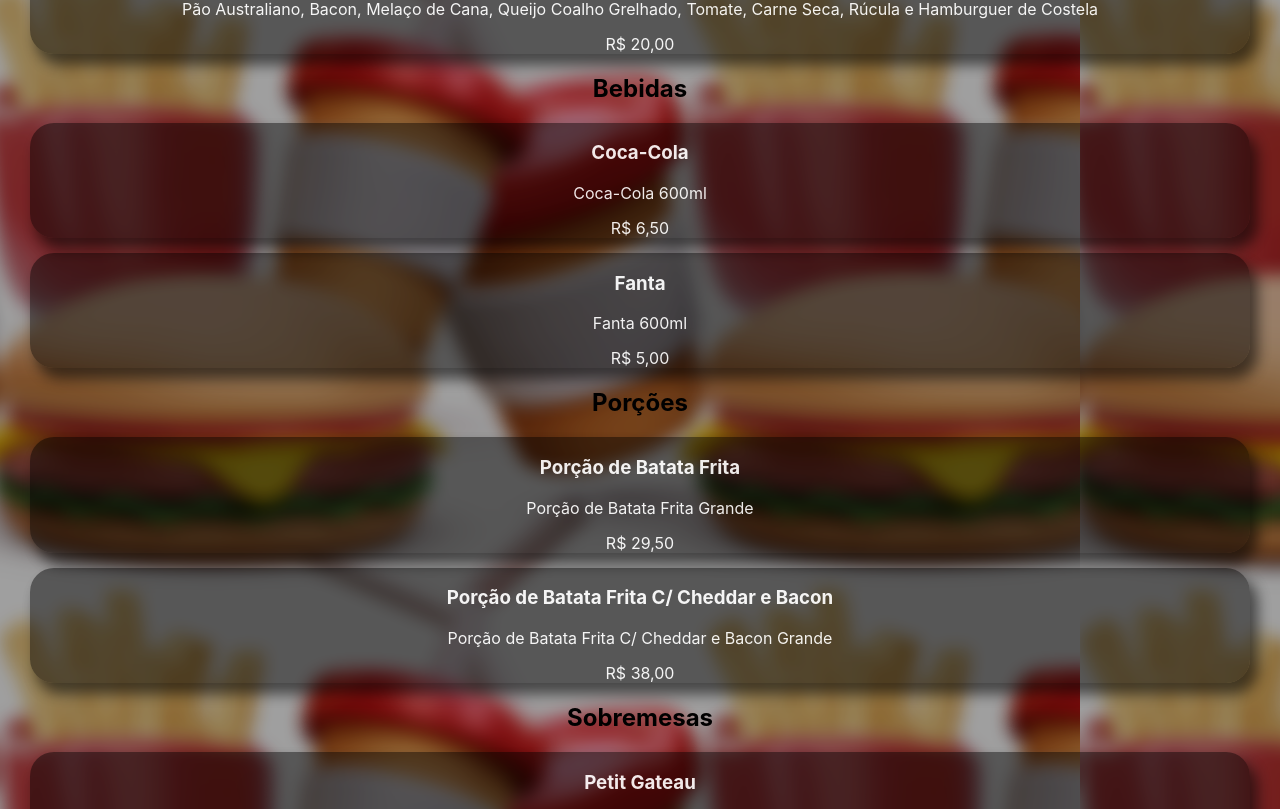
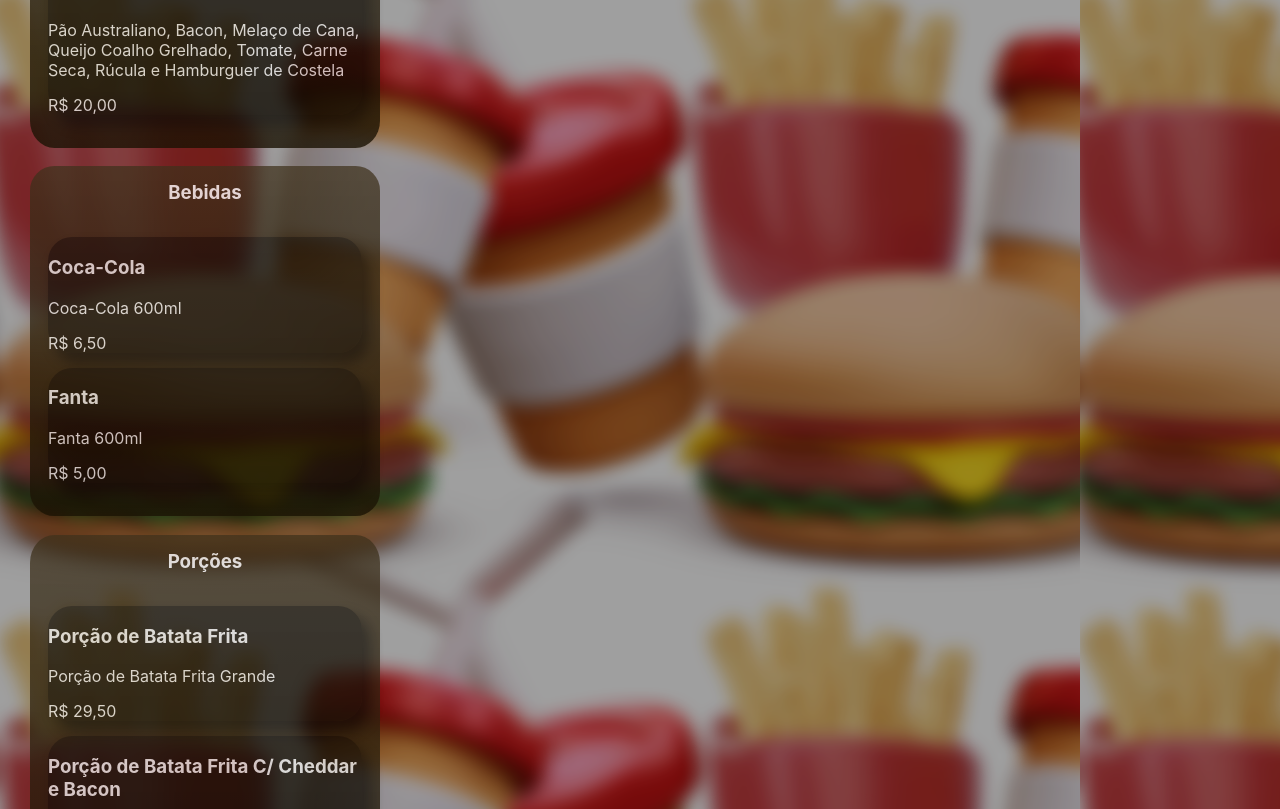
Before and after one commit to zZubat/Burguer-Night, a React (Create React App) app in the folder burguernight/: page / in a window 1280 px wide. Shown: the part 611-1420 px from the top of the page. Built offline with nearby package versions, Linux system fonts and the light colour scheme.

Commit message:
usa a função caixa

```diff
--- a/burguernight/src/componentes/TelaPrincipal/index.tsx
+++ b/burguernight/src/componentes/TelaPrincipal/index.tsx
@@ -5,6 +5,7 @@ import BoxProduto from './BoxBurguer/index';
 import { useEffect, useState } from 'react';
 import ProdutoService from '../services/ProdutoServices';
 import Produto from '../models/Produto';
+import Caixa from '../Adicionais/Caixa';
 
 
 function TelaPrincipal() {
@@ -47,35 +48,39 @@ function TelaPrincipal() {
             <Carrinho/>
             <Navegacao/>
             <section id="Burguer">
-                <h1>Burguers</h1>
+                <Caixa titulo={"Burguers"}>
                 {(carregando === true) && (
                     <p>Carregando...</p>
                 )}
                 {Lista('burguer')}
+                </Caixa>
             </section>
 
             <section id="Bebidas">
-                <h1>Bebidas</h1>
+                <Caixa titulo={"Bebidas"}>
                 {(carregando === true) && (
                     <p>Carregando...</p>
                 )}
                 {Lista('bebida')}
+                </Caixa>
             </section>
 
             <section id="Porções">
-                <h1>Porções</h1>
+                <Caixa titulo={"Porções"}>
                 {(carregando === true) && (
                     <p>Carregando...</p>
                 )}
                 {Lista('porcao')}
+                </Caixa>
             </section>
 
             <section id="Sobremesas">
-                <h1>Sobremesas</h1>
+                <Caixa titulo={"Sobremesas"}>
                 {(carregando === true) && (
                     <p>Carregando...</p>
                 )}
                 {Lista('sobremesa')}
+                </Caixa>
             </section>
         </Tela>
     );
```
